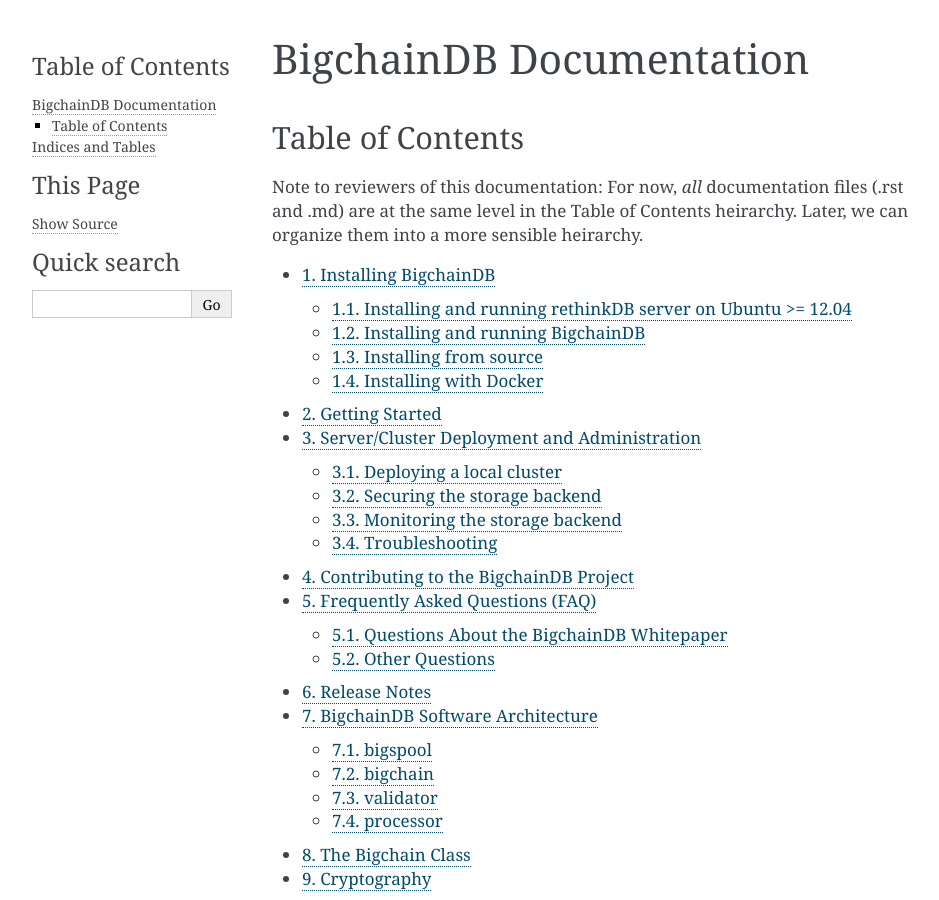
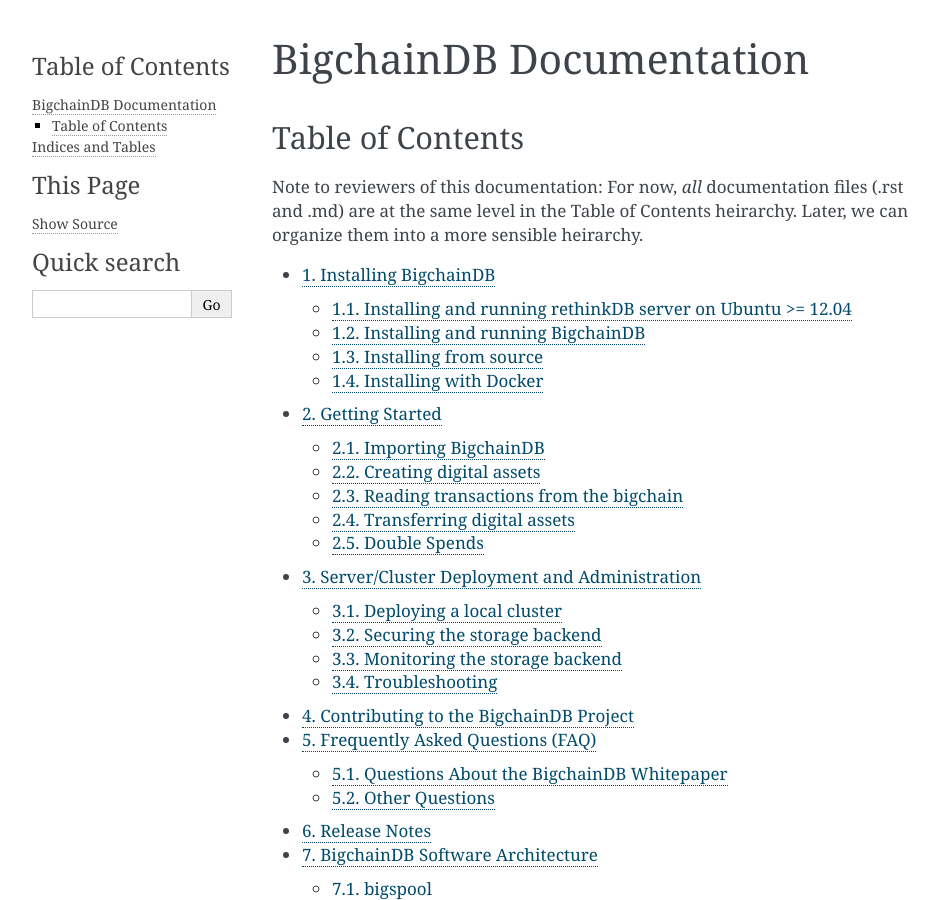
Before and after one commit to thematerials-network/bigchaindb-node, a Sphinx documentation site: the page built from bigchaindb/docs/source/index.rst, in a window 1280 px wide and 900 px high. Shown: the whole window, without its empty margins (148-1087 px from the left). Built offline with Sphinx 7.4.7, drawn with Linux system fonts in a browser that asks for light colours; part of the change alters nothing that is shown.

Commit message:
added a getting started section

````diff
--- a/bigchaindb/docs/source/getting-started.md
+++ b/bigchaindb/docs/source/getting-started.md
@@ -1,3 +1,128 @@
 # Getting Started
 
-Some short examples of using BigchainDB, i.e. short tutorials.
+With BigchainDB and rethinkDB [installed and running](intalling.html) we can start creating and
+transferring digital assets.
+
+##### Importing BigchainDB
+
+First, lets open a python shell
+```shell
+$ python
+```
+
+Then we can import and instantiate BigchainDB
+```python
+from bigchaindb import Bigchain
+b = Bigchain()
+```
+
+When instantiating `Bigchain` witouth arguments it reads the configurations
+stored in `$HOME/.bigchaindb`
+
+
+##### Creating digital assets
+In BigchainDB only the federation nodes are allowed to create digital assets
+using the `CREATE` operation on the transaction.
+Digital assets are usually created and assigned to a user, which in BigchainDB
+is represented by a public key.
+
+BigchainDB allows you to define your digital asset as a generic python dict that
+will be used has a payload of the transaction.
+
+```python
+# create a test user
+testuser1_priv, testuser1_pub = b.generate_keys()
+
+# define a digital asset
+digital_asset = {'msg': 'Hello BigchainDB!'}
+
+# a create transaction uses the operation `CREATE` has no inputs
+tx = b.create_transaction(b.me, testuser1_pub, None, 'CREATE', payload=digital_asset)
+
+# all transactions need to be signed by the user creating the transaction
+tx_signed = b.sign_transaction(tx, b.me_private)
+
+# write the transaction to the bigchain
+# the transaction will be store in a backlog where it will be validated,
+# included in a block and written to the bigchain
+b.write_transaction(tx_signed)
+```
+
+##### Reading transactions from the bigchain
+
+After a couple of seconds we can check if the transactions was included in the
+bigchain.
+
+```python
+# retrieve a transaction from the bigchain
+tx_retrieved = b.get_transaction(tx_signed['id'])
+
+   'id': '6539dded9479c47b3c83385ae569ecaa90bcf387240d1ee2ea3ae0f7986aeddd',
+   'transaction': {   'current_owner': 'pvGtcm5dvwWMzCqagki1N6CDKYs2J1cCwTNw8CqJic3Q',
+                      'data': {   'hash': '872fa6e6f46246cd44afdb2ee9cfae0e72885fb0910e2bcf9a5a2a4eadb417b8',
+                                   'payload': {'msg': 'Hello BigchainDB!'}},
+                      'input': None,
+                      'new_owner': 'ssQnnjketNYmbU3hwgFMEQsc4JVYAmZyWHnHCtFS8aeA',
+                      'operation': 'CREATE',
+                      'timestamp': '1455108421.753908'}}
+```
+
+The new owner of the digital asset is now
+`ssQnnjketNYmbU3hwgFMEQsc4JVYAmZyWHnHCtFS8aeA` which is the public key of
+`testuser1`
+
+
+##### Transferring digital assets
+
+Now that `testuser1` has a digital asset assigned to him he can now transfered it
+to another user. Transfer transactions now require an input. The input will a
+transaction id of a digital asset that was assigned to `testuser1` which in our
+case is `6539dded9479c47b3c83385ae569ecaa90bcf387240d1ee2ea3ae0f7986aeddd`
+
+```python
+# create a second testuser
+testuser2_priv, testuser2_pub = b.generate_keys()
+
+# create a transfer transaction
+tx_transfer = b.create_transaction(testuser1_pub, testuser2_pub, tx_retrieved['id'], 'TRANSFER')
+
+# sign the transaction
+tx_transfer_signed = b.sign_transaction(tx_transfer, testuser1_priv)
+
+# write the transaction
+b.write_transaction(tx_transfer_signed)
+
+# check if the transaction is already in the bigchain
+tx_transfer_retrieved = b.get_transaction(tx_transfer_signed['id'])
+
+{   'id': '1b78c313257540189f27da480152ed8c0b758569cdadd123d9810c057da408c3',
+    'signature': '3045022056166de447001db8ef024cfa1eecdba4306f92688920ac24325729d5a5068d47022100fbd495077cb1040c48bd7dc050b2515b296ca215cb5ce3369f094928e31955f6',
+    'transaction': {   'current_owner': 'ssQnnjketNYmbU3hwgFMEQsc4JVYAmZyWHnHCtFS8aeA',
+                       'data': None,
+                       'input': '6539dded9479c47b3c83385ae569ecaa90bcf387240d1ee2ea3ae0f7986aeddd',
+                       'new_owner': 'zVzophT73m4Wvf3f8gFYokddkYe3b9PbaMzobiUK7fmP',
+                       'operation': 'TRANSFER',
+                       'timestamp': '1455109497.480323'}}
+```
+
+##### Double Spends
+
+BigchainDB makes sure that a digital asset assigned to a user cannot be
+transfered multiple times.
+
+If we try to create another transaction with the same input as before the
+transaction will be marked invalid and the validation will trow a double spend
+exception
+
+```python
+# create another transfer transaction with the same input
+tx_transfer2 = b.create_transaction(testuser1_pub, testuser2_pub, tx_retrieved['id'], 'TRANSFER')
+
+# sign the transaction
+tx_transfer_signed2 = b.sign_transaction(tx_transfer2, testuser1_priv)
+
+# check if the transaction is valid
+b.validate_transaction(tx_transfer_signed2)
+Exception: input `6539dded9479c47b3c83385ae569ecaa90bcf387240d1ee2ea3ae0f7986aeddd` was already spent
+
+```
````
